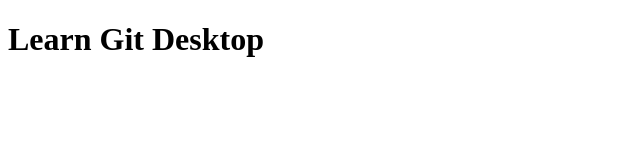
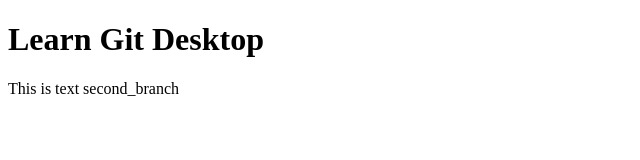
Before and after one commit to Looggg/Git-Desktop, a plain HTML site: page index.html in a window 1280 px wide. Shown: the whole page, without its empty margins (0-640 px from the left). Drawn offline with Linux system fonts and the light colour scheme.

Commit message:
update branch
update branch

```diff
--- a/index.html
+++ b/index.html
@@ -10,5 +10,9 @@
 
     <H1>Learn Git Desktop</H1>
 
+    <main>
+        This is text second_branch
+    </main>
+
 </body>
 </html>
```
